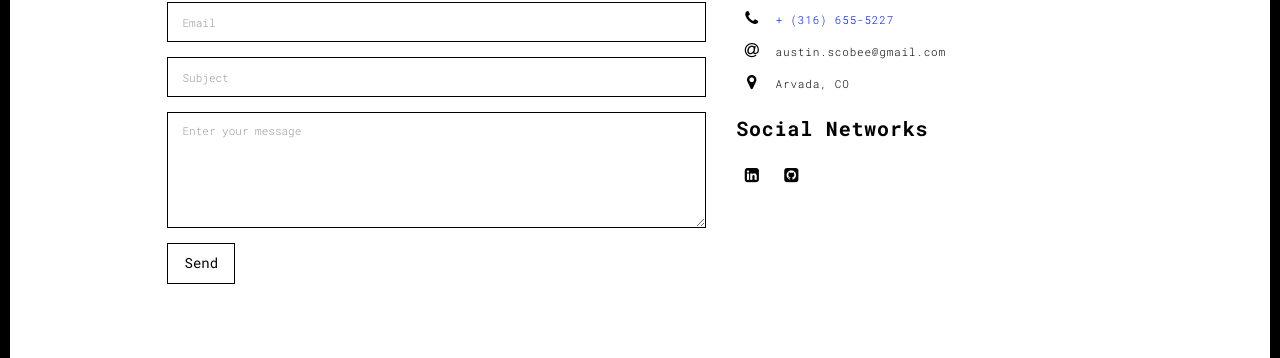
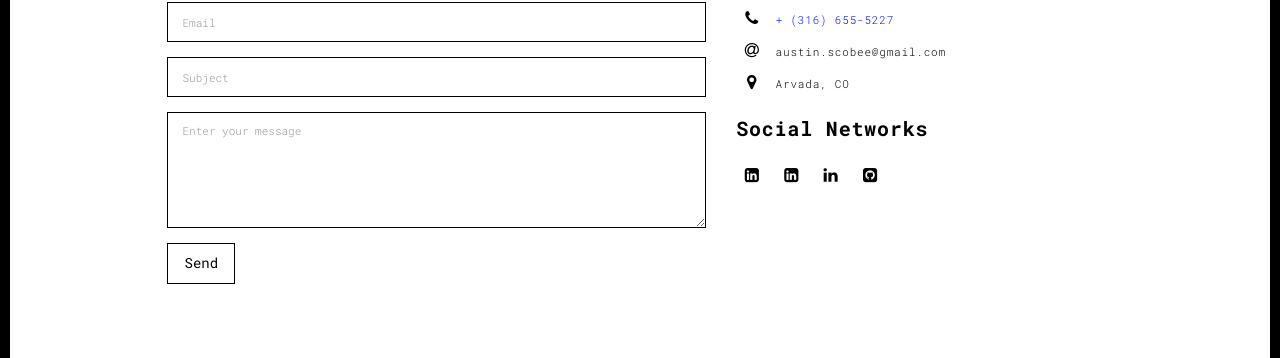
Before and after one commit to ascobee/portfo, a Flask app: page /contact.html in a window 1280 px wide. Shown: the part 200-558 px from the top of the page. Run offline with Flask 2, Linux system fonts and the light colour scheme; some libraries are stand-ins or nearby versions.

Commit message:
updated contact

```diff
--- a/templates/contact.html
+++ b/templates/contact.html
@@ -108,7 +108,13 @@
                     <a href="http://www.linkedin.com/in/austin-scobee" title="" class="fa-icon">
                       <i class="fa fa-linkedin-square"></i>
                     </a>
-                    <a href="https://github.com/ascobee" title="" class="fa-icon">
+                    <a href="http://www.linkedin.com/in/austin-scobee" title="" class="fa-icon">
+                      <i class="fa fa-linkedin-square"></i>
+                    </a>
+                    <a href="http://www.linkedin.com/in/austin-scobee" title="" class="fa-icon">
+                      <i class="fa fa-linkedin"></i>
+                    </a>
+                    <a href="http://github.com/ascobee" title="" class="fa-icon">
                       <i class="fa fa-github-square"></i>
                     </a>
 
```
